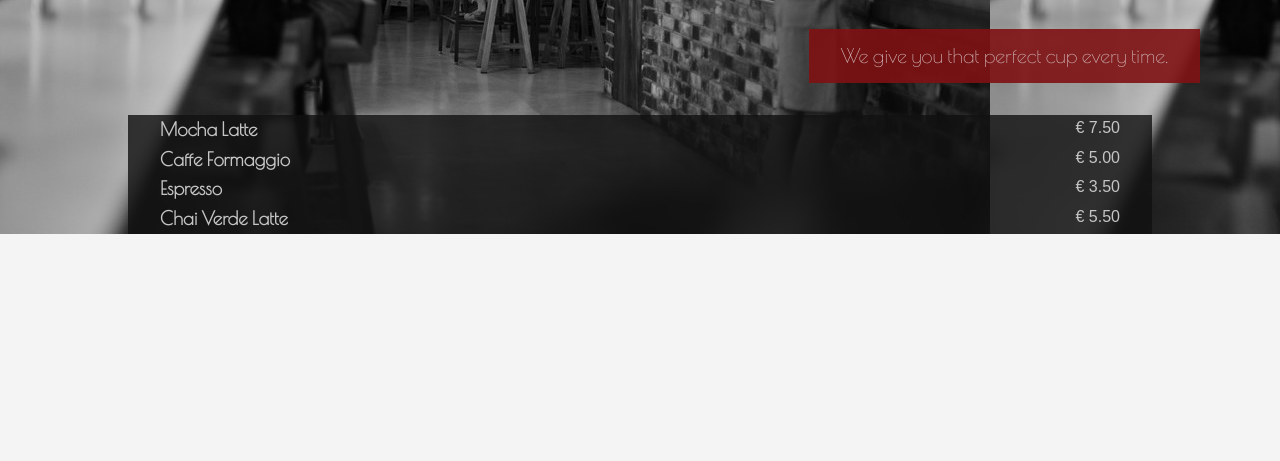
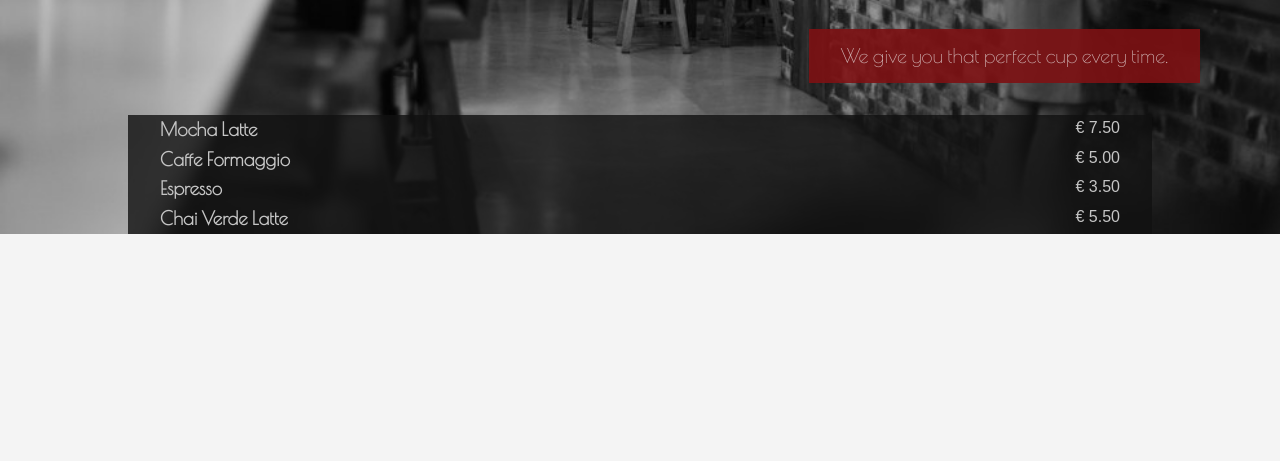
Before and after one commit to payamaya/exercise-html-css-caffe-retro, a plain HTML site: page index.html in a window 1280 px wide. Shown: the part 339-800 px from the top of the page. Drawn offline with nearby package versions, Linux system fonts and the light colour scheme; a web font is replaced by a local one.

Commit message:
adding image cover background

```diff
--- a/index.css
+++ b/index.css
@@ -44,8 +44,12 @@ nav {
   }
 }
 section {
-  background-image: image-set('/asstes/hot.jpg');
-
+  background-image: url('/asstes/hot.jpg');
+  background-size: cover;
+  background-repeat: no-repeat;
+  background-position: center;
+  width: 100%;
+  /* height: 100vh; */
   display: flex;
   flex-direction: column;
   h1 {
@@ -65,7 +69,7 @@ section {
   flex-direction: column;
   align-items: center;
 }
-.para_wrapper > p {
+.para_wrapper p {
   font-size: 20px;
   font-family: 'Poiret One', sans-serif;
   padding: 11px;
```
